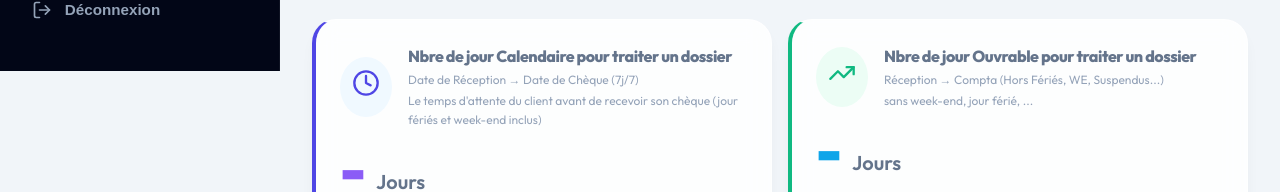
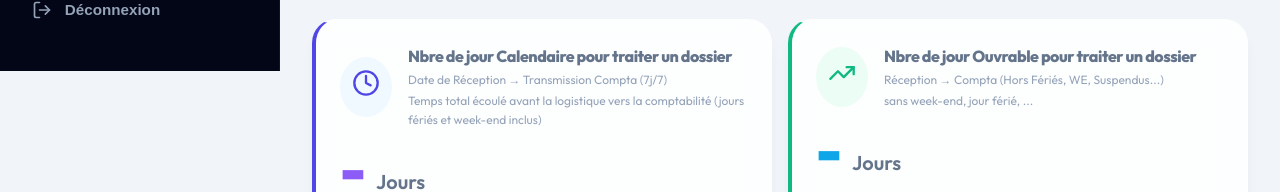
Before and after one commit to jeanfelicksDev/suivi-caution-web, a Next.js app: page /dashboard in a window 1280 px wide. Shown: the part 729-921 px from the top of the page. Built offline with nearby package versions, Linux system fonts and the light colour scheme; no server answers; the database is empty; sample sign-in values are in the browser's storage.

Commit message:
fix: calcul jours calendaires base sur date compta au lieu de cheque

```diff
--- a/app/api/dashboard/stats/route.ts
+++ b/app/api/dashboard/stats/route.ts
@@ -150,9 +150,9 @@ export async function GET(request: Request) {
             const dSusp = parseDate(dossier.date_suspendu);
             const dSuspFin = parseDate(dossier.date_fin_suspension);
 
-            // 1. Calcul global => DateReception à DateCheque (uniquement si le chèque est émis)
-            if (dRecept && dCheque && dCheque >= dRecept) {
-                const msDiff = dCheque.getTime() - dRecept.getTime();
+            // 1. Calcul global => DateReception à DateCompta (uniquement si transmis à la compta)
+            if (dRecept && dCompta && dCompta >= dRecept) {
+                const msDiff = dCompta.getTime() - dRecept.getTime();
                 const days = msDiff / (1000 * 3600 * 24);
                 totalDaysGlobal += days;
                 countGlobal++;
--- a/app/dashboard/page.tsx
+++ b/app/dashboard/page.tsx
@@ -193,8 +193,8 @@ export default function Dashboard() {
                                 </div>
                                 <div>
                                     <h3 style={{ margin: 0, fontSize: '1rem', color: 'var(--text-muted)' }}>Nbre de jour Calendaire pour traiter un dossier</h3>
-                                    <p style={{ fontSize: '0.75rem', color: '#94a3b8', margin: 0 }}>Date de Réception → Date de Chèque (7j/7)</p>
-                                    <p style={{ fontSize: '0.75rem', color: '#94a3b8', margin: '0.1rem 0 0 0' }}>Le temps d'attente du client avant de recevoir son chèque (jour fériés et week-end inclus)</p>
+                                    <p style={{ fontSize: '0.75rem', color: '#94a3b8', margin: 0 }}>Date de Réception → Transmission Compta (7j/7)</p>
+                                    <p style={{ fontSize: '0.75rem', color: '#94a3b8', margin: '0.1rem 0 0 0' }}>Temps total écoulé avant la logistique vers la comptabilité (jours fériés et week-end inclus)</p>
                                 </div>
                             </div>
                             <div style={{ fontSize: '3.5rem', fontWeight: 900, color: '#8b5cf6', lineHeight: 1 }}>
```
